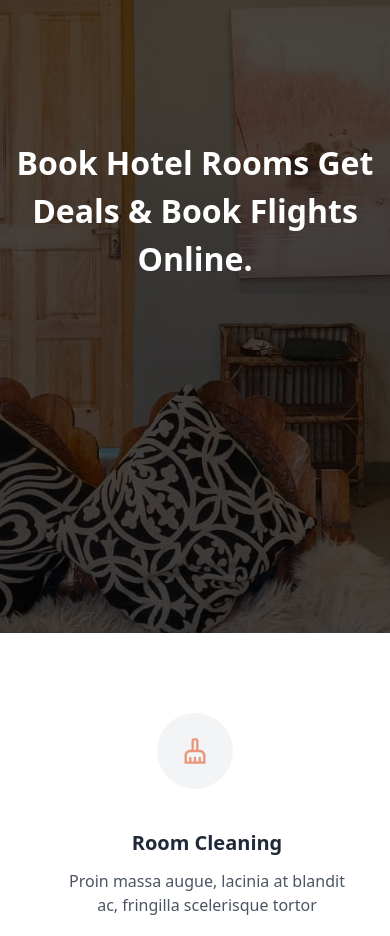
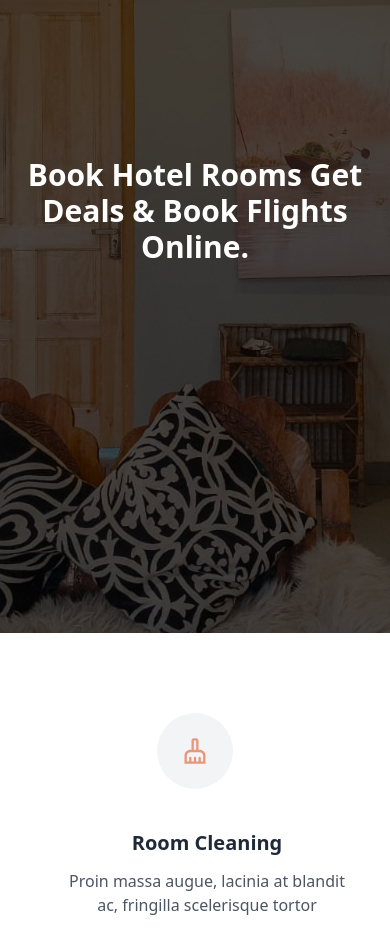
Before and after one commit to muskanm1111/Hostily, a Next.js app: page / in a window 390 px wide. Shown: the part 4004-4940 px from the top of the page. Built offline with nearby package versions, Linux system fonts and the light colour scheme.

Commit message:
Update font size in Offer component for improved readability

```diff
--- a/src/components/offer.jsx
+++ b/src/components/offer.jsx
@@ -8,10 +8,10 @@ const Offer = () => {
         <div className="absolute inset-0 bg-black bg-opacity-70 flex items-center justify-start z-10">
           <div className="text-center   mx-auto  max-w-7xl text-white  ">
             <div className="flex flex-col items-center md:items-center justify-center px-4  ">
-              <span className="text-[2rem] capitalize md:text-6xl     font-semibold mb-0 md:mb-4">
+              <span className="text-3xl capitalize md:text-6xl     font-semibold mb-0 md:mb-4">
                 Book hotel rooms get
               </span>
-              <span className="text-[2rem] capitalize md:text-6xl   font-semibold ">
+              <span className="text-3xl capitalize md:text-6xl   font-semibold ">
                 deals & book flights online.
               </span>
             </div>
```
